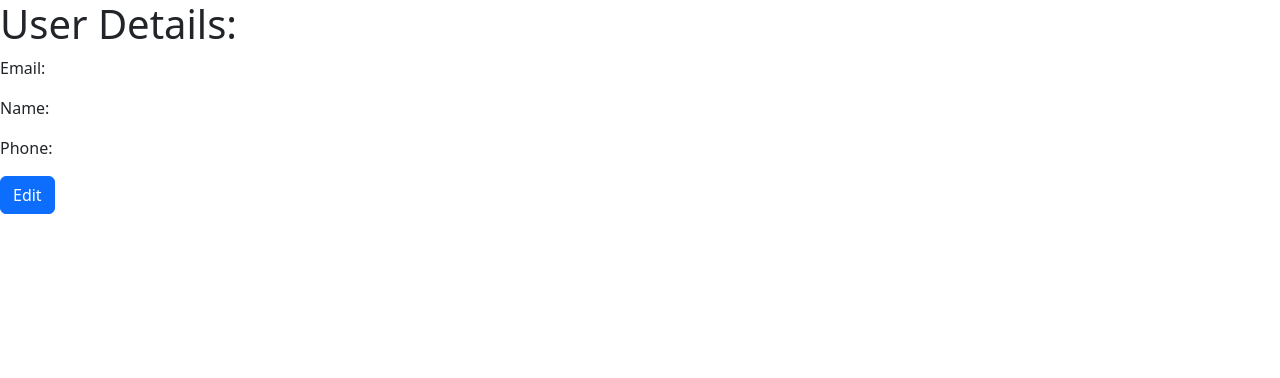
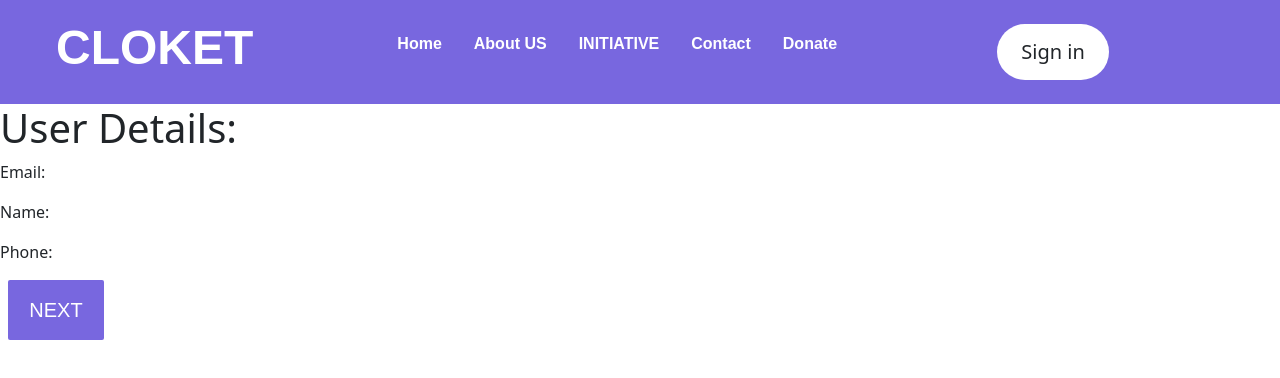
Before and after one commit to thebishalpaul/cloket, a React (Create React App) app: page /userPage in a window 1280 px wide. Shown: the top 378 px of the page. Built offline with nearby package versions, Linux system fonts and the light colour scheme; no server answers; the database is empty.

Commit message:
just testing

```diff
--- a/package.json
+++ b/package.json
@@ -38,5 +38,8 @@
       "last 1 firefox version",
       "last 1 safari version"
     ]
+  },
+  "devDependencies": {
+    "tailwindcss": "^3.3.2"
   }
 }
--- a/src/components/UserPage.jsx
+++ b/src/components/UserPage.jsx
@@ -1,8 +1,8 @@
-import React, { useEffect, useState } from 'react'
-import Button from 'react-bootstrap/Button';
+import React, { useEffect, useState } from "react";
+import Button from "react-bootstrap/Button";
 import { doc, getDoc } from "firebase/firestore";
-import { db } from '../firebase'
-import EditForm from './EditForm';
+import { db } from "../firebase";
+import EditForm from "./EditForm";
 
 function UserPage(props) {
   let userId = props.user.uid;
@@ -22,19 +22,48 @@ function UserPage(props) {
   getUserInfo();
   return (
     <>
+      <div id="nav" className="bg-Cloket flex justify-start p-4">
+        <h1 className="font-syne font-semibold text-white text-5xl px-8 ">
+          CLOKET
+        </h1>
+        <ul className="flex gap-8 text-white font-syne font-semibold  items-center mx-20">
+          <li>Home</li>
+          <li>About US</li>
+          <li>INITIATIVE</li>
+          <li>Contact</li>
+          <li>Donate</li>
+        </ul>
+        <button
+          className="bg-white  rounded-full text-xl
+         w-28 mx-20 flex items-center justify-center"
+        >
+          Sign in
+        </button>
+      </div>
       <h1>User Details:</h1>
       <p>Email: {props.user.email}</p>
       <p>Name: {data.name}</p>
       <p>Phone: {data.phone}</p>
-      <Button variant="primary" onClick={() => setEdit(true)}>Edit</Button>
-      {edit &&
-        <EditForm
-          data={data}
-          setEdit={setEdit}
-          userId={userId}
-        />}
+      <button
+        type="submit"
+        className="bg-Cloket max-lg:w-36 sm:w-24 h-auto
+        xl:text-xl sm:text-xs mx-2
+        font-syne
+        font-light
+        text-white
+        p-3   rounded-sm  "
+        onClick={() => setEdit(true)}
+      >
+        NEXT
+      </button>
+      {edit && <EditForm data={data} setEdit={setEdit} userId={userId} />}
+
+      {/* <Button variant="primary" onClick={() => setEdit(true)}>
+        Edit
+      </Button>
+      {edit && <EditForm data={data} setEdit={setEdit} userId={userId} />} */}
     </>
-  )
+  );
 }
 
-export default UserPage
+export default UserPage;
--- a/src/index.css
+++ b/src/index.css
@@ -1,4 +1,8 @@
-body {
+@tailwind base;
+@tailwind components;
+@tailwind utilities;
+
+/* body {
   margin: 0;
   font-family: -apple-system, BlinkMacSystemFont, 'Segoe UI', 'Roboto', 'Oxygen',
     'Ubuntu', 'Cantarell', 'Fira Sans', 'Droid Sans', 'Helvetica Neue',
@@ -10,4 +14,4 @@ body {
 code {
   font-family: source-code-pro, Menlo, Monaco, Consolas, 'Courier New',
     monospace;
-}
+} */
--- /dev/null
+++ b/tailwind.config.js
@@ -0,0 +1,28 @@
+/** @type {import('tailwindcss').Config} */
+module.exports = {
+  content: ["./src/**/*.{js,jsx,ts,tsx}"],
+  theme: {
+    extend: {
+      colors: {
+        Cloket: "#7867df",
+      },
+      fontFamily: {
+        poppins: ["Poppins", "sans-serif"],
+        syne: ["Syne", "sans-serif"],
+      },
+      width: {
+        600: "600px", // Replace 'custom' with your desired class name and '300px' with your desired width value
+      },
+      width: {
+        500: "510px",
+      },
+      width: {
+        12: "12px",
+      },
+      width: {
+        200: "202px",
+      },
+    },
+  },
+  plugins: [],
+};
```
Also changed, not shown: 1 other file (tests, documents, lock files or other folders).
